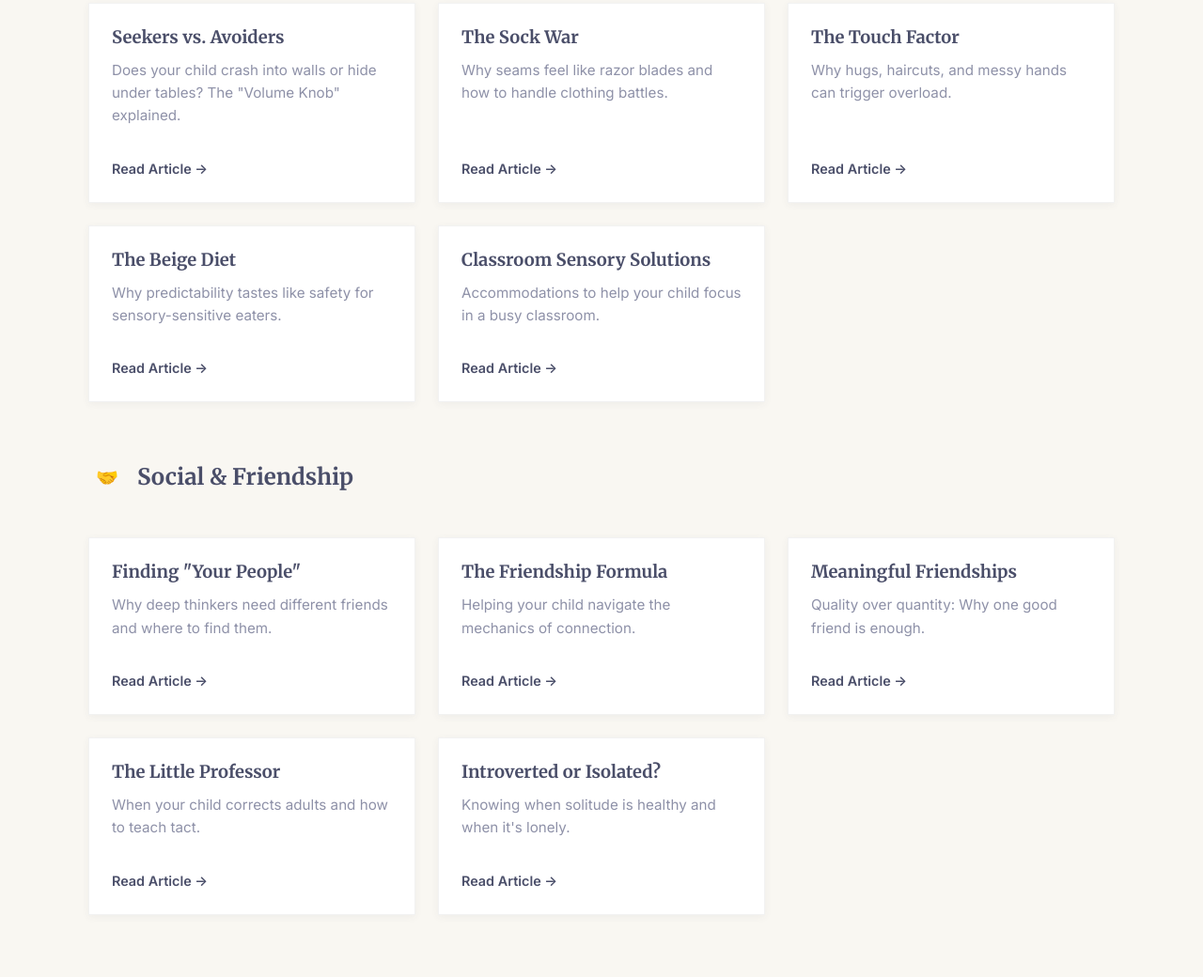
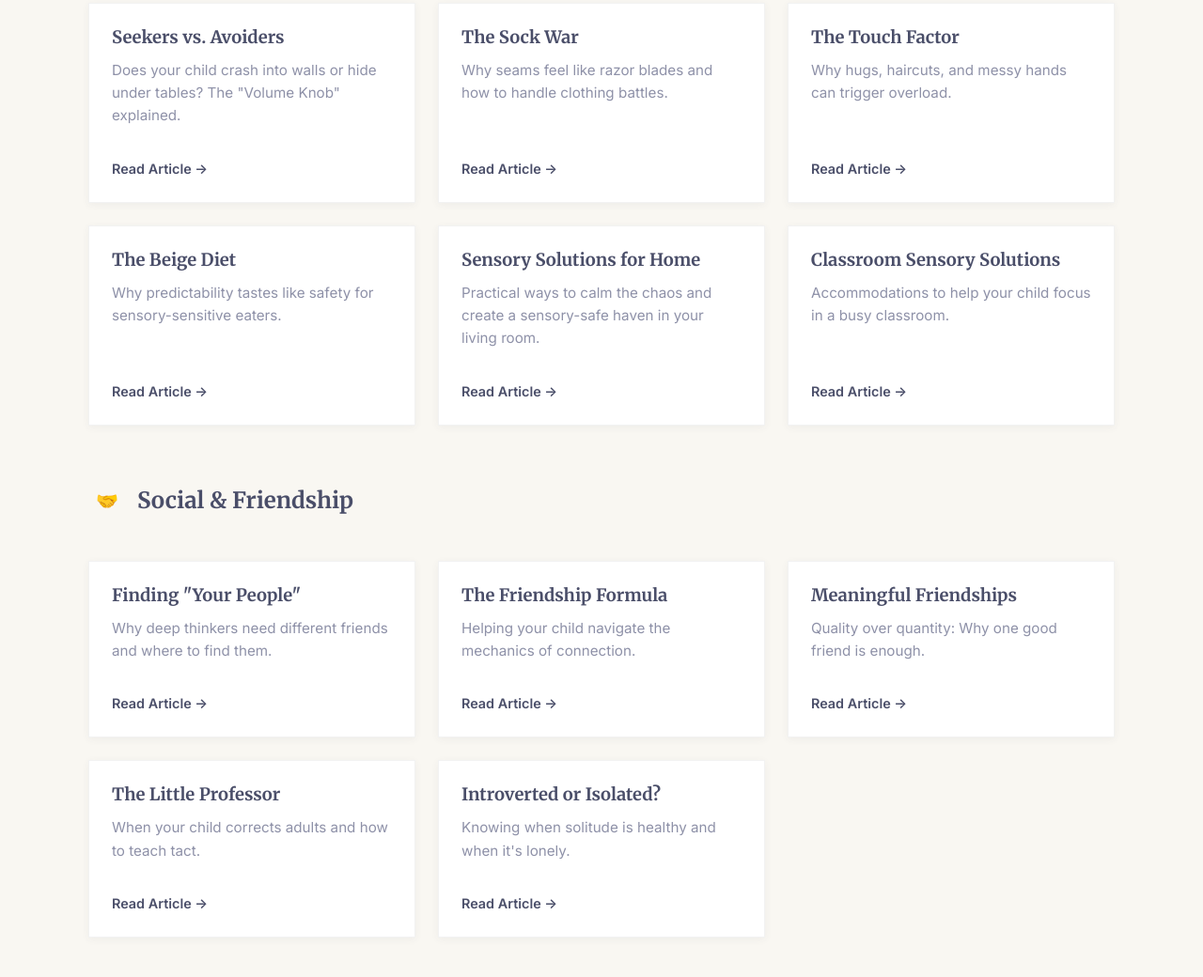
Before and after one commit to powder677/navigator-kids-v2, a plain HTML site: page resources/index.html in a window 1280 px wide. Shown: the part 1638-2678 px from the top of the page at 94% size. Drawn offline with Linux system fonts and the light colour scheme.

Commit message:
Update index.html

```diff
--- a/resources/index.html
+++ b/resources/index.html
@@ -247,6 +247,12 @@
                </article>
 
                <article class="resource-card">
+                  <h3><a href="/resources/home-sensory-solutions/">Sensory Solutions for Home</a></h3>
+                  <p>Practical ways to calm the chaos and create a sensory-safe haven in your living room.</p>
+                  <a href="/resources/home-sensory-solutions/" class="read-more">Read Article →</a>
+               </article>
+
+               <article class="resource-card">
                   <h3><a href="/resources/classroom-sensory-solutions/">Classroom Sensory Solutions</a></h3>
                   <p>Accommodations to help your child focus in a busy classroom.</p>
                   <a href="/resources/classroom-sensory-solutions/" class="read-more">Read Article →</a>
```
